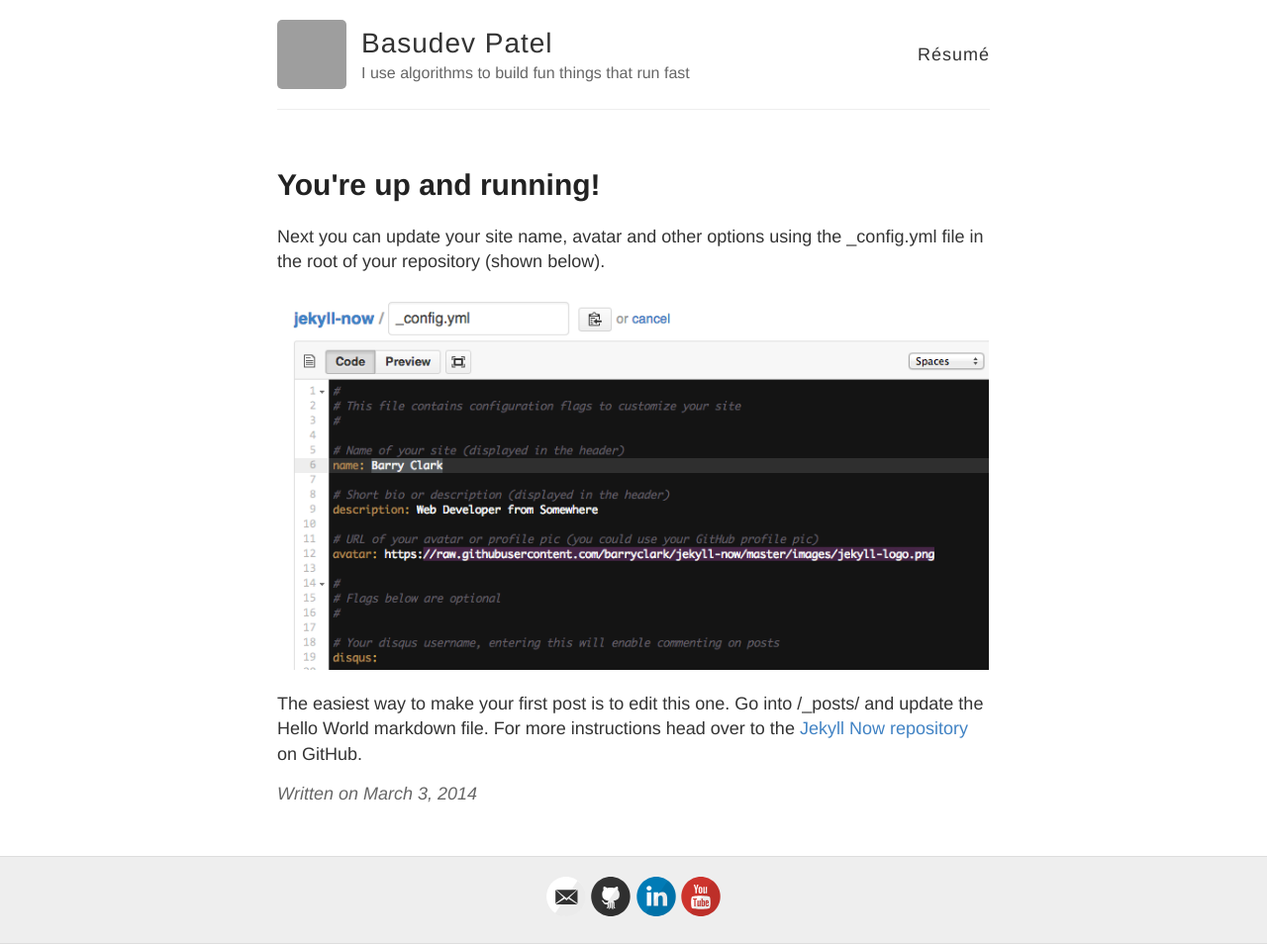
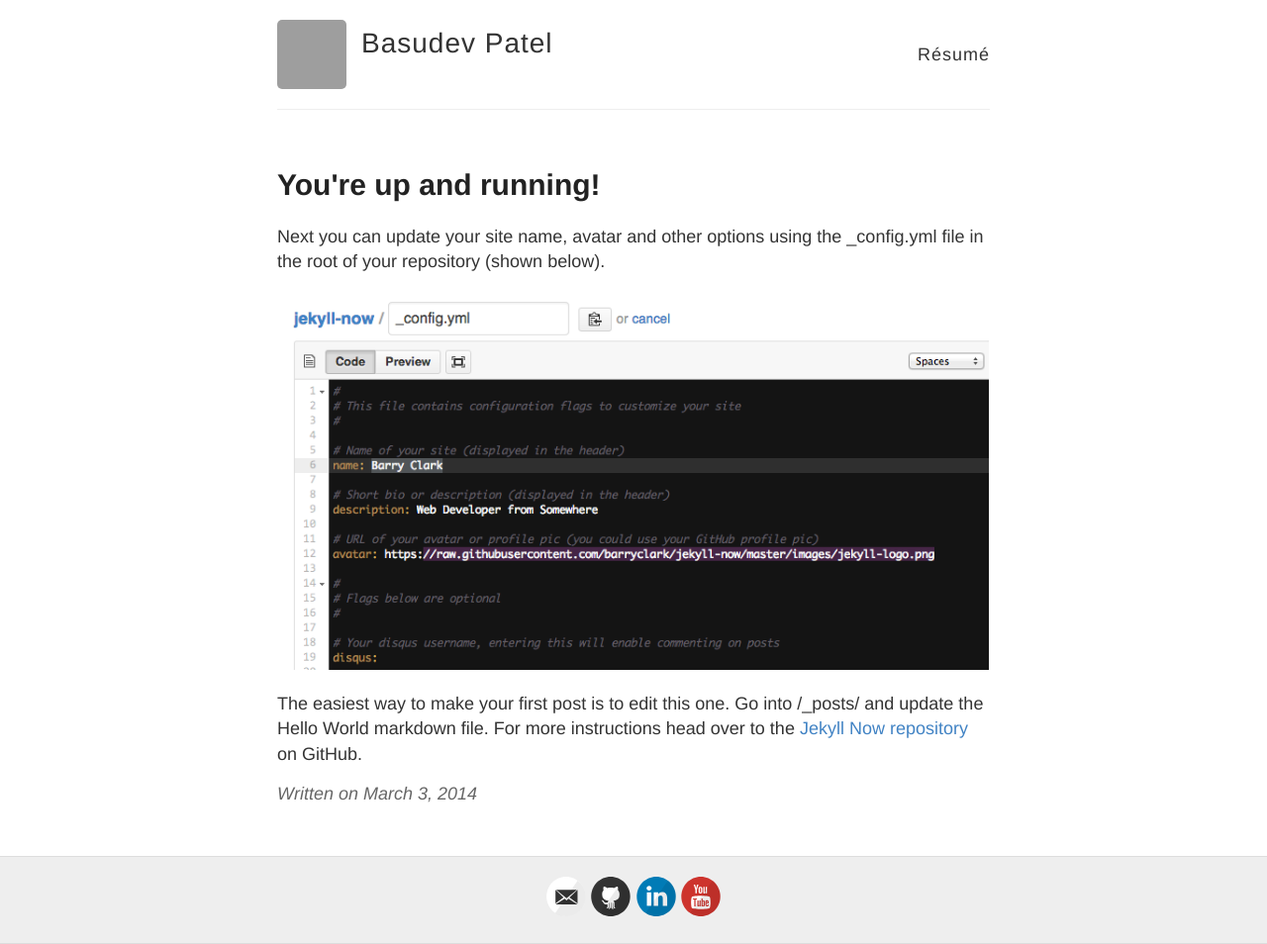
Before and after one commit to bapel/bapel.github.io, a Jekyll site: the page built from _posts/2014-3-3-Hello-World.md, in a window 1280 px wide. Shown: the whole page at 99% size. Built offline with Jekyll 4.4.1, drawn with Linux system fonts in a browser that asks for light colours; grey boxes are pictures that could not be loaded.

Commit message:
Removed description

```diff
--- a/_config.yml
+++ b/_config.yml
@@ -6,7 +6,7 @@
 name: Basudev Patel
 
 # Short bio or description (displayed in the header)
-description: I use algorithms to build fun things that run fast
+description:
 
 # URL of your avatar or profile pic (you could use your GitHub profile pic)
 avatar: https://avatars1.githubusercontent.com/u/27846410?s=460&u=cf092a98fec56be4672e321a77946ef619ef4781&v=4
```
